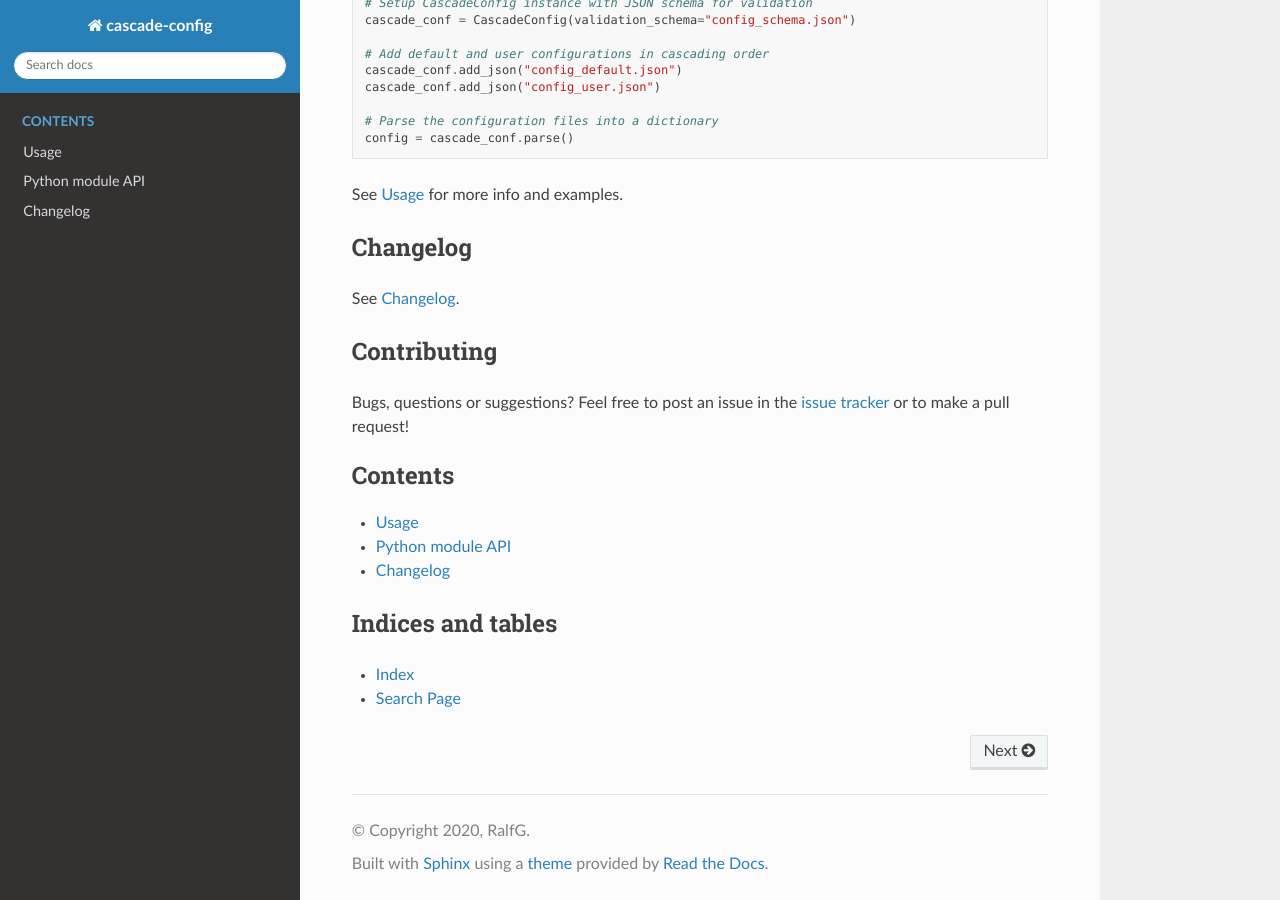
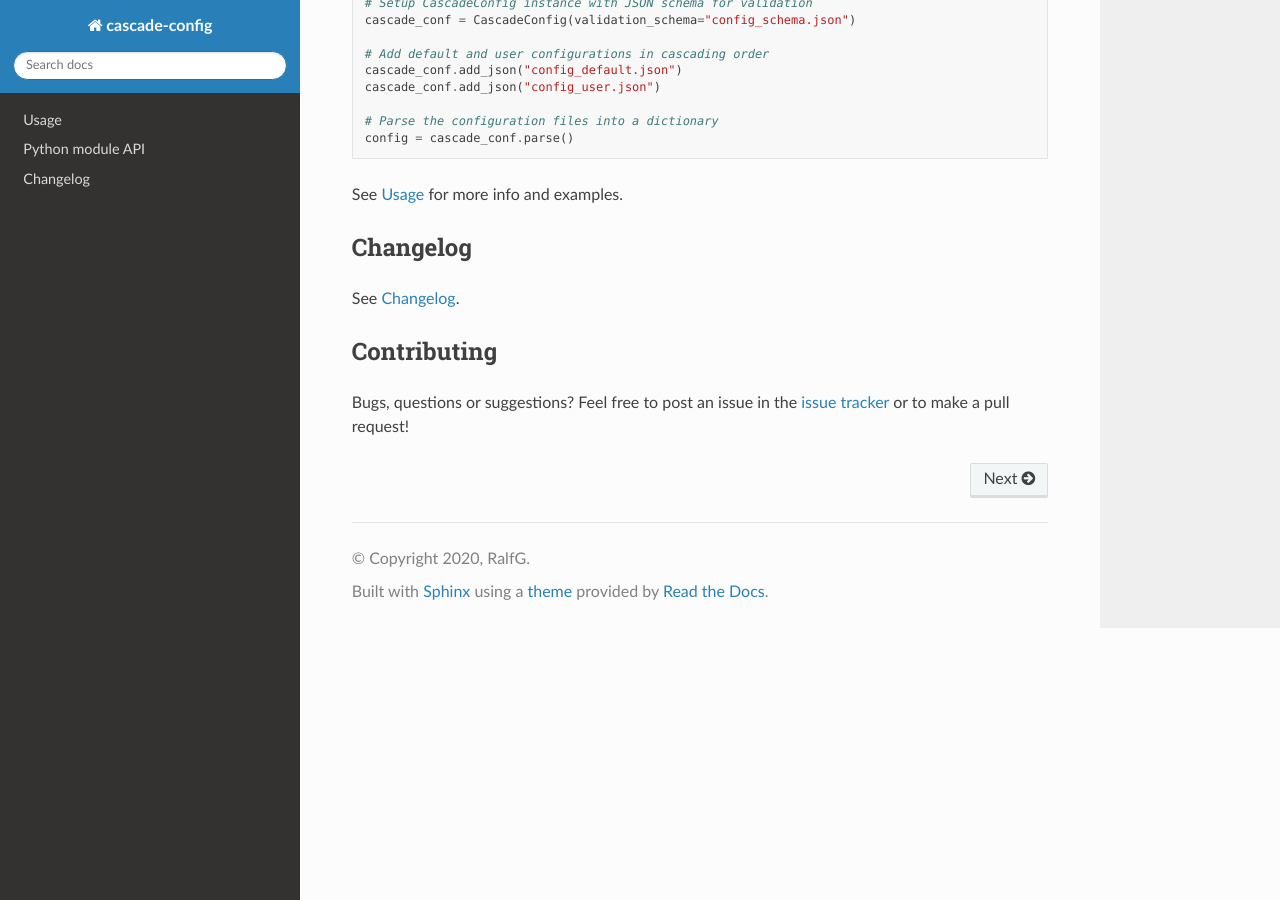
Before and after one commit to RalfG/cascade-config, a Sphinx documentation site: the page built from docs/source/index.rst, in a window 1280 px wide and 900 px high, scrolled down 655 px. Built offline with Sphinx 7.4.7 and the Read the Docs theme 2.0.0, drawn with Linux system fonts in a browser that asks for light colours.

Commit message:
Update docs (WIP)

```diff
--- a/docs/requirements.txt
+++ b/docs/requirements.txt
@@ -1,2 +1,3 @@
 sphinx>=3,<4
 numpydoc>=1,<2
+jsonschema>=3,<4
--- a/docs/source/index.rst
+++ b/docs/source/index.rst
@@ -2,15 +2,8 @@
 
 .. toctree::
    :maxdepth: 2
-   :caption: Contents
+   :hidden:
 
    usage
    api
    changelog
-
-
-Indices and tables
-------------------
-
-* :ref:`genindex`
-* :ref:`search`
```
